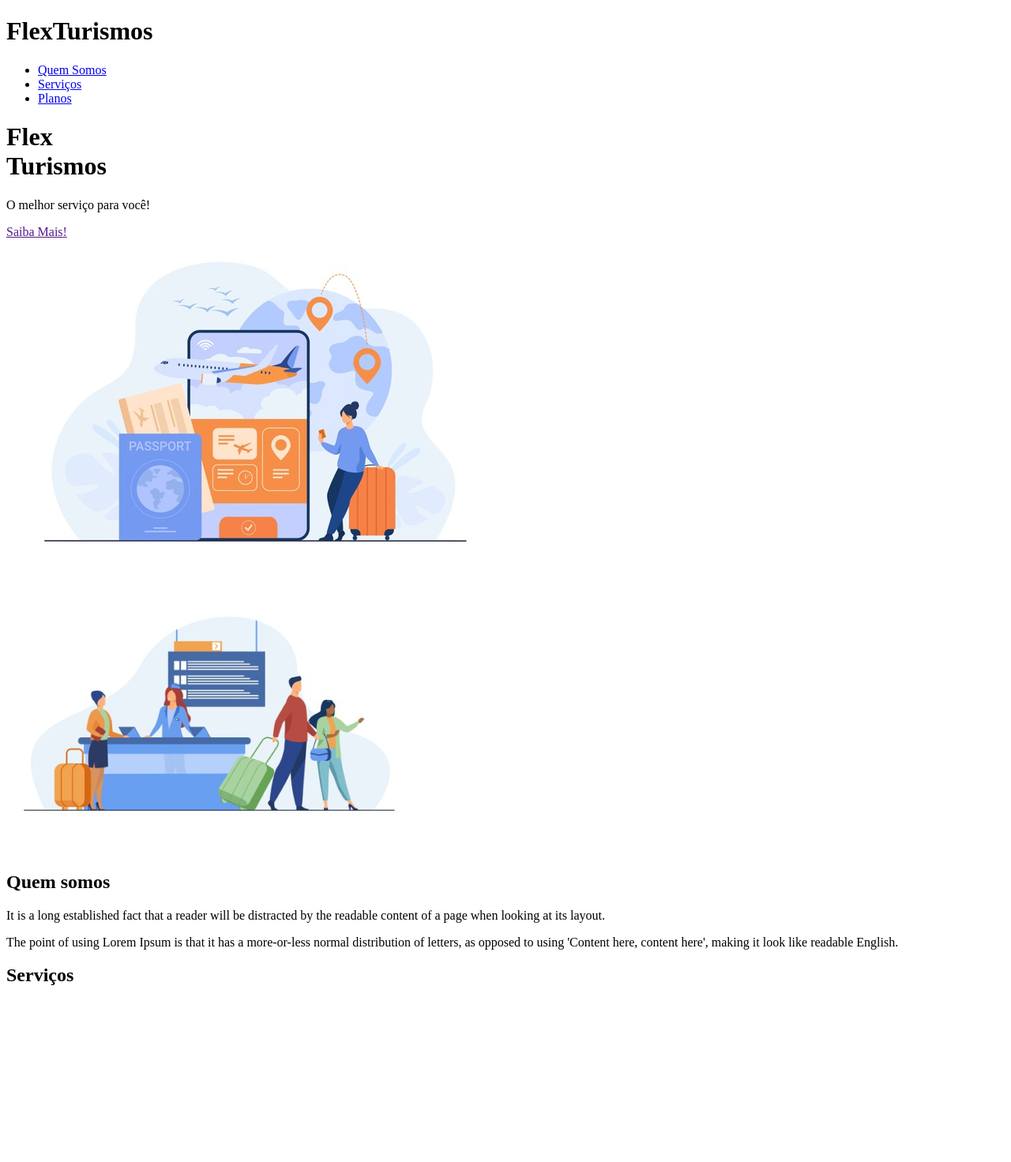
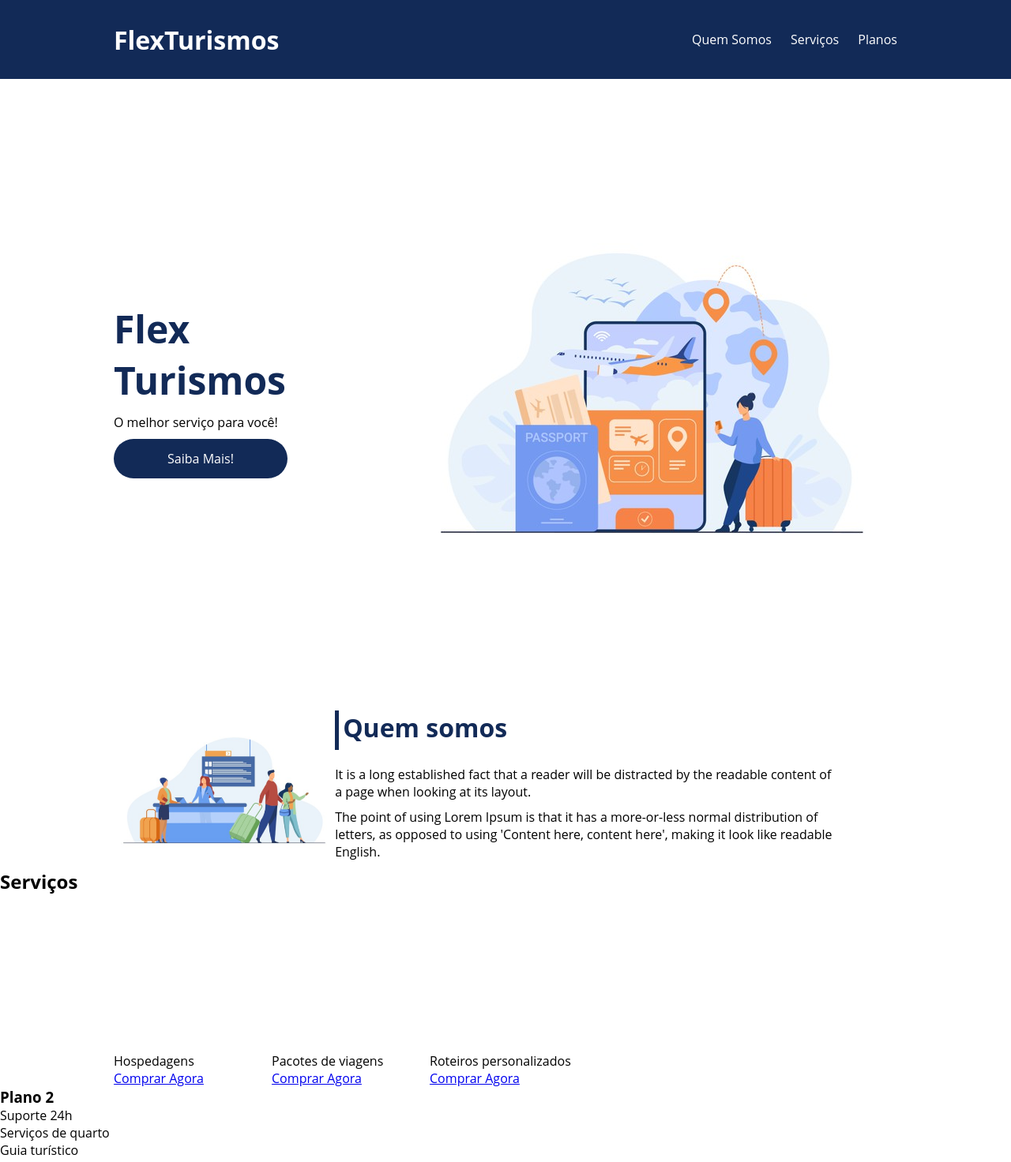
Before and after one commit to ArthurBorges/SantanderBootcampFullstackDeveloper, a plain HTML site: page HTML_CSS_JS/2-Posicionando elementos com Flexbox em CSS/flex-projeto/index.html in a window 1280 px wide. Shown: the top 1472 px of the page at 79% size. Drawn offline with Linux system fonts and the light colour scheme.

Commit message:
inicio projeto

```diff
--- a/HTML_CSS_JS/2-Posicionando elementos com Flexbox em CSS/flex-projeto/index.html
+++ b/HTML_CSS_JS/2-Posicionando elementos com Flexbox em CSS/flex-projeto/index.html
@@ -1,23 +1,27 @@
 <!DOCTYPE html>
 <html lang="pt-br">
+
 <head>
     <meta charset="UTF-8">
     <meta name="viewport" content="width=device-width, initial-scale=1.0">
     <title>Flex Turismos</title>
     <link rel="stylesheet" href="./style.css">
 </head>
+
 <body>
     <header>
+        <div class="flex-container menu">
             <h1>FlexTurismos</h1>
-        <ul>
+            <ul class="list-items">
                 <li><a href="#quem-somos">Quem Somos</a></li>
                 <li><a href="#servicos">Serviços</a></li>
                 <li><a href="#planos">Planos</a></li>
             </ul>
+        </div>
     </header>
 
-    <div>
-        <div>
+    <div class="flex-container apresentacao">
+        <div class="texto-apresentacao">
             <h1>Flex <br>Turismos</h1>
             <p>O melhor serviço para você!</p>
             <a href="">Saiba Mais!</a>
@@ -28,15 +32,17 @@
         </div>
     </div>
 
+    <div class="flex-container" id="quem-somos">
         <div>
-        <div>
-            <img src="./images/1-quem-somos.png" alt="balcão de atendimento">
+            <h2>Quem somos</h2>
+            <p>It is a long established fact that a reader will be distracted by the readable content of a page when
+                looking at its layout. </p>
+            <p>The point of using Lorem Ipsum is that it has a more-or-less normal distribution of letters, as opposed
+                to using 'Content here, content here', making it look like readable English.</p>
         </div>
 
         <div>
-            <h2>Quem somos</h2>
-            <p>It is a long established fact that a reader will be distracted by the readable content of a page when looking at its layout. </p>
-            <p>The point of using Lorem Ipsum is that it has a more-or-less normal distribution of letters, as opposed to using 'Content here, content here', making it look like readable English.</p>
+            <img src="./images/1-quem-somos.png" alt="balcão de atendimento">
         </div>
     </div>
 
@@ -45,7 +51,7 @@
             <h2>Serviços</h2>
         </div>
 
-        <div>
+        <div class="flex-container">
             <div>
                 <div><img src="./images/icon-2.png" alt="hospedagens"></div>
                 <p>Hospedagens</p>
@@ -110,4 +116,5 @@
         <p>Desenvolvido por: Seu nome aqui dev</p>
     </footer>
 </body>
+
 </html>
--- a/HTML_CSS_JS/2-Posicionando elementos com Flexbox em CSS/flex-projeto/style.css
+++ b/HTML_CSS_JS/2-Posicionando elementos com Flexbox em CSS/flex-projeto/style.css
@@ -0,0 +1,108 @@
+*{
+    margin: 0;
+    padding: 0;
+    font-family: 'Open Sans', sans-serif;
+}
+
+ul{
+    list-style: none;
+    margin: 0;
+    padding: 0;
+}
+
+ul li a{
+    text-decoration: none;
+}
+
+div img{
+    display: block;
+    width: 100%;
+}
+
+.flex-container{
+    display: flex;
+    max-width: 992px;
+    margin: auto;
+    width: 100%;
+}
+
+header{
+    background-color: #122A57;
+    height: 100px;
+    display: flex;
+    align-items: center;
+    color: #fff;
+}
+
+header .list-items{
+    display: flex;
+    width: 100%;
+    max-width: 260px;
+    justify-content: space-between;
+    align-items: center;
+}
+
+.list-items li a{
+    color: #fff;
+}
+
+header .menu{
+    justify-content: space-between;
+}
+
+.apresentacao{
+    height: 100vh;
+    align-items: center;
+    justify-content: space-between;
+}
+
+.apresentacao .texto-apresentacao{
+    min-height: 200px;
+}
+
+.texto-apresentacao h1{
+    color: #122A57;
+    font-size: 48px;
+    margin-bottom: 10px;
+}
+
+.texto-apresentacao a{
+    background-color: #122A57;
+    color: #fff;
+    text-align: center;
+    border-radius: 30px;
+    width: 220px;
+    display: block;
+    text-decoration: none;
+    height: 50px;
+    line-height: 50px;
+    margin-top: 10px;
+    margin-bottom: 10px;
+}
+
+#quem-somos{
+    flex-direction: row-reverse;
+    align-items: center;
+    justify-content: space-between;
+}
+
+#quem-somos h2{
+    font-size: 32px;
+    color: #122A57;
+    display: flex;
+    margin-bottom: 20px;
+}
+
+#quem-somos h2::before{
+    content: "";
+    height: 50px;
+    width: 5px;
+    margin-right: 5px;
+    background-color: #122A57;
+    position: relative;
+}
+
+#quem-somos p{
+    margin-bottom: 10px;
+    width: 90%;
+}
```
Lines whose indentation alone changed are shown as unchanged.
